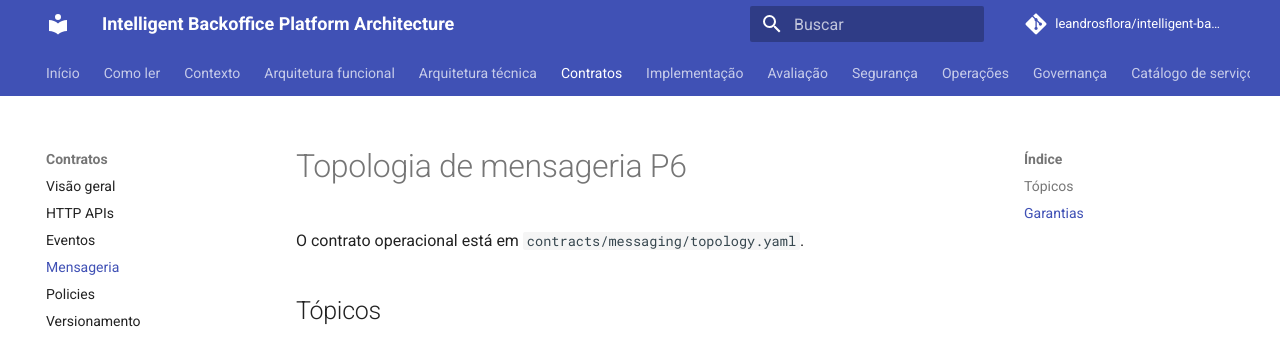
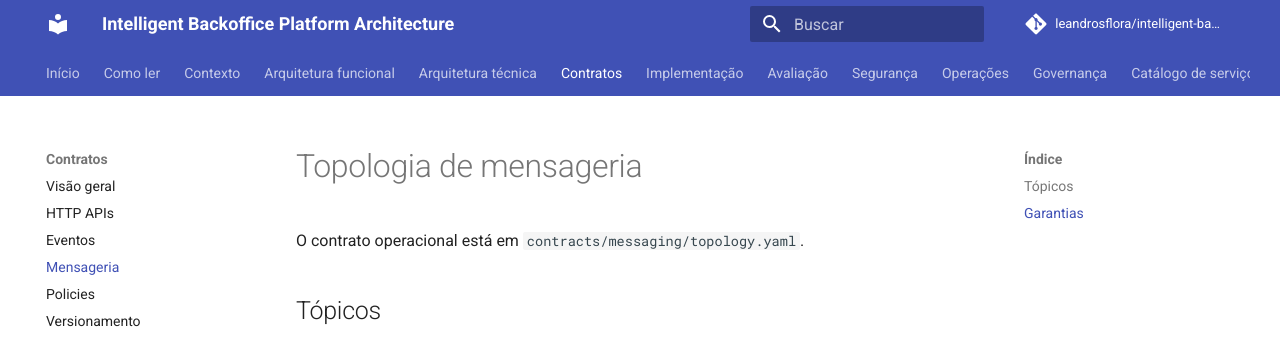
Before and after one commit to leandrosflora/intelligent-backoffice-platform-architecture, an MkDocs documentation site: the page built from docs/contracts/messaging.md, in a window 1280 px wide and 1012 px high. Shown: the top 342 px of the window. Built offline with MkDocs 1.6.1 and Material for MkDocs 9.7.7, drawn with Linux system fonts in a browser that asks for light colours; comment, search, counter and statistics services are not loaded.

```diff
--- a/docs/contracts/messaging.md
+++ b/docs/contracts/messaging.md
@@ -1,4 +1,4 @@
-# Topologia de mensageria P6
+# Topologia de mensageria
 
 O contrato operacional está em `contracts/messaging/topology.yaml`.
 
```
